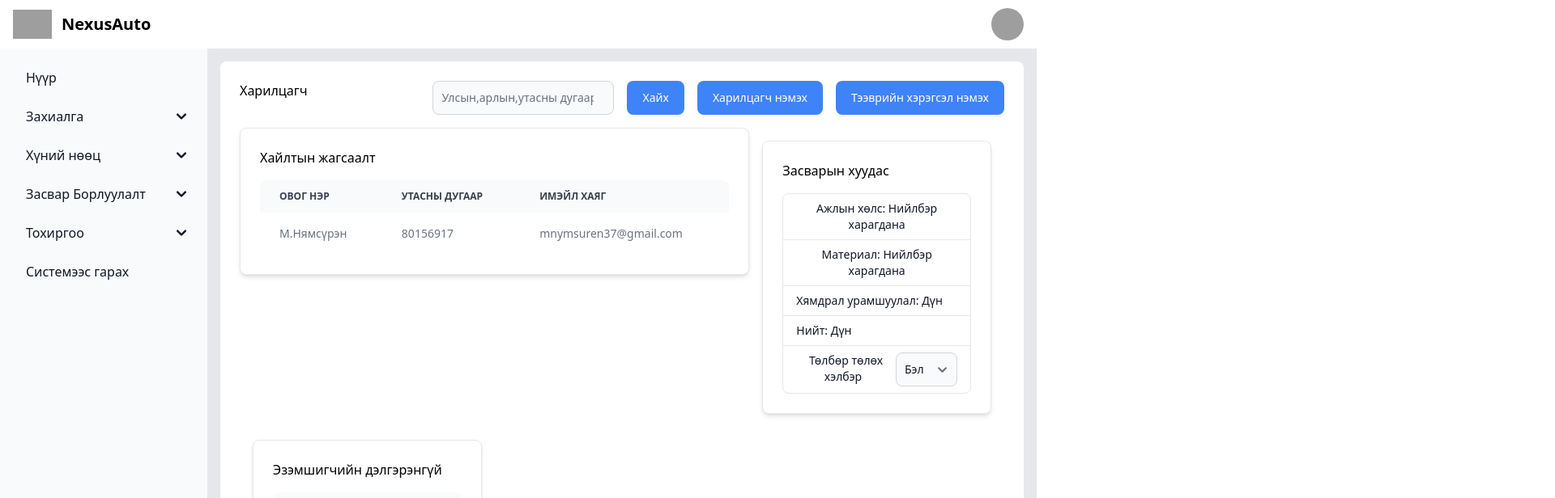
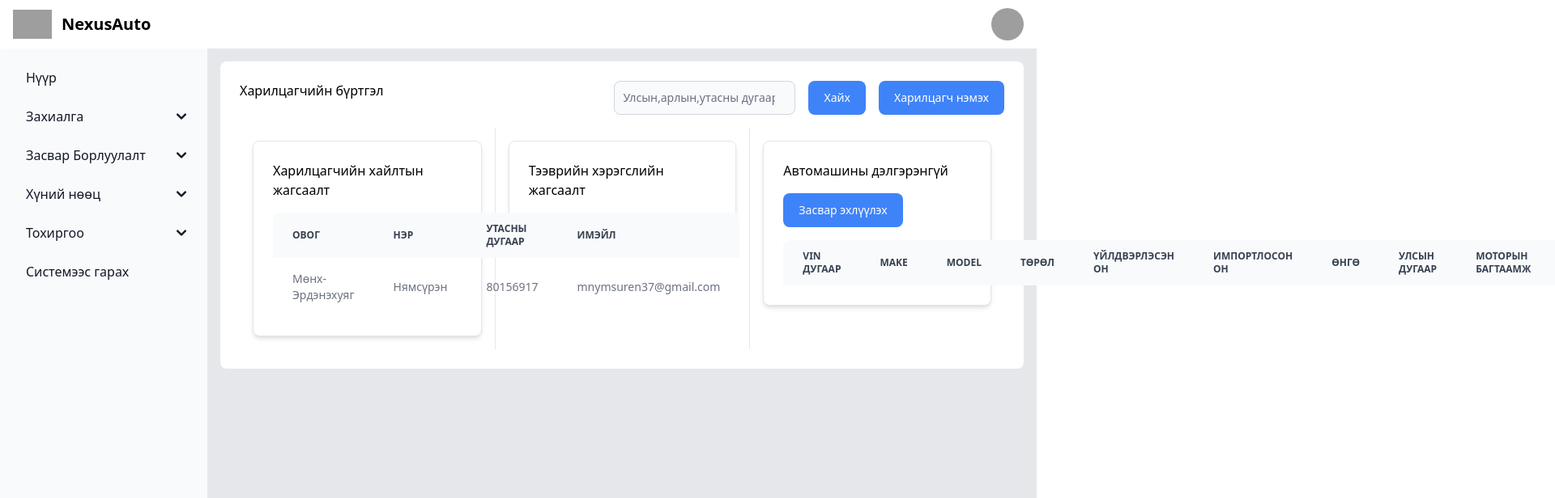
Before and after one commit to Bsodkhuu/systemly_front, a React (Vite) app: page /customer in a window 1280 px wide. Shown: the top 616 px of the page at 81% size, 1920 px wide, since content can reach past the window. Built offline with nearby package versions, Linux system fonts and the light colour scheme; grey boxes are pictures that could not be loaded.

Commit message:
customer edit

```diff
--- a/src/components/sidebar.jsx
+++ b/src/components/sidebar.jsx
@@ -12,18 +12,19 @@ const SidebarComponent = () => {
             <Item href="/my">Миний захиалга</Item>
             <Item href="/order">Захиалга хийх</Item>
           </Collapse>
-
-          <Collapse label="Хүний нөөц">
-            <Item href="/human">Нийт ажилчдын бүртгэл</Item>
-            <Item href="/naryd">Нарядын тайлан</Item>
-
-          </Collapse>
-
           <Collapse label="Засвар Борлуулалт">
             <Item href="/customer">Харилцагчийн бүртгэл</Item>
             <Item href="/sale">Засвар,борлуулалтын бүртгэл</Item>
             <Item href="/spare">Сэлбэгийн үлдэгдэл</Item>
+            <Item href="/service">Үйлчилгээний цаг</Item>
           </Collapse>
+          <Collapse label="Хүний нөөц">
+            <Item href="/human">Нийт ажилчдын бүртгэл</Item>
+            {/* <Item href="/naryd">Нарядын тайлан</Item> */}
+
+          </Collapse>
+
+
           <Collapse label="Тохиргоо">
             <Item href="/settings">Засвар</Item>
             <Item href="/price">Засварын үнийн тохиргоо</Item>
--- a/src/main.jsx
+++ b/src/main.jsx
@@ -25,11 +25,16 @@ import EmployeeHistory from "./pages/Human/Employee_history";
 import Inactive from "./pages/Settings/Inactive";
 import Transport from "./pages/Customer/Transport";
 import Zahialga from "./pages/Order/zahialga";
+import Service from "./pages/Customer/Service";
 
 const router = createBrowserRouter([
   {
     path: "/",
     element: <App />,
+  },
+  {
+    path: "/service",
+    element: <Service/>
   },
   {
     path: "/zahialga",
--- /dev/null
+++ b/src/pages/Customer/Service/index.jsx
@@ -0,0 +1,10 @@
+
+import Layout from "../../../components/layout";
+const Service = ()=> {
+  return(
+    <Layout>
+       <h1>Үйлчилгээний цаг авах</h1>
+    </Layout>
+  );
+}
+export default Service;
--- a/src/pages/Customer/index.jsx
+++ b/src/pages/Customer/index.jsx
@@ -44,21 +44,27 @@ const Customer = () => {
             <div className="flex gap-4">
               <div className="w-1/2">
                 <div className="mb-2 block">
-                  <Label htmlFor="fullname" value="Овог Нэр" />
+                  <Label htmlFor="firstName" value="Овог" />
                 </div>
-                <TextInput id="fullname" />
+                <TextInput id="firstName" />
               </div>
+              <div className="w-1/2">
+                <div className="mb-2 block">
+                  <Label htmlFor="lastName" value="Нэр" />
+                </div>
+                <TextInput id="lastName" />
+              </div>
+            </div>
+            <div className="flex gap-4">
               <div className="w-1/2">
                 <div className="mb-2 block">
                   <Label htmlFor="phone" value="Утасны дугаар" />
                 </div>
                 <TextInput id="phone" />
               </div>
-            </div>
-            <div className="flex gap-4">
               <div className="w-1/2">
                 <div className="mb-2 block">
-                  <Label htmlFor="email" value="Имэйл" />
+                  <Label htmlFor="email" value="Имэйл"/>
                 </div>
                 <TextInput id="email" />
               </div>
@@ -77,7 +83,7 @@ const Customer = () => {
       <div className="p-4 bg-gray-200 h-screen w-full">
         <div className="bg-white p-6 rounded-lg">
           <div className="flex justify-between mb-4">
-          <h4 className="text-1xl">Харилцагч</h4>
+          <h4 className="text-1xl">Харилцагчийн бүртгэл</h4>
             <div className="flex gap-4">
               <TextInput id="search" type="search" placeholder="Улсын,арлын,утасны дугаараар хайх" />
               <Button className="bg-blue-500" onClick={search}>
@@ -86,174 +92,74 @@ const Customer = () => {
               <Button className="bg-blue-500" onClick={openModal}>
                 Харилцагч нэмэх
               </Button>
-              <a href="/transport">
+              {/* <a href="/transport">
                 <Button className="bg-blue-500">
                   Тээврийн хэрэгсэл нэмэх
                 </Button>
-              </a>
+              </a> */}
             </div>
           </div>
-         <div className="grid grid-cols-3">
 
-         <div className="col-span-2">
-            <div className="w-50">
+
+
+       {/* owner, vehicle search and details  */}
+
+       <div className="grid grid-cols-3 divide-x">
+        <div className="p-4">
           <Card>
-              <h1>Хайлтын жагсаалт</h1>
+            <h5 className="text-1xl">Харилцагчийн хайлтын жагсаалт</h5>
             <Table>
               <Table.Head className="uppercase">
-                 <Table.HeadCell>Овог нэр</Table.HeadCell>
+                 <Table.HeadCell>Овог</Table.HeadCell>
+                 <Table.HeadCell>Нэр</Table.HeadCell>
                  <Table.HeadCell>Утасны дугаар</Table.HeadCell>
-                 <Table.HeadCell>Имэйл хаяг</Table.HeadCell>
-
+                 <Table.HeadCell>Имэйл</Table.HeadCell>
               </Table.Head>
               <Table.Body className="divide-y">
                 <Table.Row>
-                    <Table.Cell>М.Нямсүрэн</Table.Cell>
+                  <Table.Cell>Мөнх-Эрдэнэхуяг</Table.Cell>
+                  <Table.Cell>Нямсүрэн</Table.Cell>
                   <Table.Cell>80156917</Table.Cell>
                   <Table.Cell>mnymsuren37@gmail.com</Table.Cell>
-
                 </Table.Row>
               </Table.Body>
             </Table>
           </Card>
         </div>
+        <div className="p-4">
+          <Card>
+            <h5 className="text-1xl">Тээврийн хэрэгслийн жагсаалт</h5>
+          </Card>
           </div>
         <div className="p-4">
-            <div className="w-68">
           <Card>
-            <h1>Засварын хуудас</h1>
-            <ListGroup>
-              <ListGroup.Item>
-                Ажлын хөлс: Нийлбэр харагдана
-              </ListGroup.Item>
-              <ListGroup.Item>
-                Материал: Нийлбэр харагдана
-              </ListGroup.Item>
-              <ListGroup.Item>
-                Хямдрал урамшуулал: Дүн
-              </ListGroup.Item>
-              <ListGroup.Item>
-                Нийт: Дүн
-              </ListGroup.Item>
-              <ListGroup.Item>
-              Төлбөр төлөх хэлбэр
-               &nbsp;
-              <Select>
-
-                <option value="belen">Бэлэн</option>
-                <option value="cart">Карт</option>
-                <option value="qpay">Qpay</option>
-              </Select>
-              </ListGroup.Item>
-
-            </ListGroup>
-            </Card>
-            </div>
-          </div>
-
-          <div className="p-4">
-            <div className="w-58">
-              <Card>
-              <h1>Эзэмшигчийн дэлгэрэнгүй</h1>
+            <h5 className="text-1xl">Автомашины дэлгэрэнгүй </h5>
+            <a href="#">
+              <Button className="bg-blue-500">
+                Засвар эхлүүлэх
+              </Button>
+            </a>
             <Table>
               <Table.Head className="uppercase">
-                  <Table.HeadCell>
-                    Овог Нэр
-                  </Table.HeadCell>
-
+                 <Table.HeadCell>Vin дугаар</Table.HeadCell>
+                 <Table.HeadCell>Make</Table.HeadCell>
+                 <Table.HeadCell>Model</Table.HeadCell>
+                 <Table.HeadCell>Төрөл</Table.HeadCell>
+                 <Table.HeadCell>Үйлдвэрлэсэн он</Table.HeadCell>
+                 <Table.HeadCell>Импортлосон он</Table.HeadCell>
+                 <Table.HeadCell>Өнгө</Table.HeadCell>
+                 <Table.HeadCell>Улсын дугаар</Table.HeadCell>
+                 <Table.HeadCell>Моторын багтаамж</Table.HeadCell>
+                 <Table.HeadCell>Шатахууны төрөл</Table.HeadCell>
+                 <Table.HeadCell>Хурдны хайрцаг</Table.HeadCell>
+                 <Table.HeadCell>Гуйлт</Table.HeadCell>
 
               </Table.Head>
-                <Table.Body className="divide-y">
-                <Table.Row>
-                  <Table.Cell>М.Нямсүрэн</Table.Cell>
-
-                </Table.Row>
-                </Table.Body>
             </Table>
           </Card>
         </div>
        </div>
 
-
-        {/* <div className="col-span-2">
-        <div className="p-4">
-            <div className="w-68">
-            <Card>
-            <h1>Автомашины дэлгэрэнгүй</h1>
-            <Table>
-              <Table.Head className="uppercase">
-                <Table.HeadCell>
-                  Make name
-                </Table.HeadCell>
-                <Table.HeadCell>
-                  Загварын нэр
-                </Table.HeadCell>
-                <Table.HeadCell>
-                  Үйлдвэрлэгчийн нэр
-                </Table.HeadCell>
-                <Table.HeadCell>
-                  Үйлдвэрлэсэн жилээс өмнөх он
-                </Table.HeadCell>
-                <Table.HeadCell>
-                  Үйлдвэрлэсэн жил
-                </Table.HeadCell>
-                <Table.HeadCell>
-                  Машины анги
-                </Table.HeadCell>
-                <Table.HeadCell>
-                  Машины эд анги
-                </Table.HeadCell>
-
-              </Table.Head>
-              <Table.Body>
-                <Table.Row>
-                  <Table.Cell>Rivan</Table.Cell>
-                  <Table.Cell>R1T</Table.Cell>
-                  <Table.Cell>Abarth</Table.Cell>
-                  <Table.Cell>
-                    <TextInput type="date" />
-                  </Table.Cell>
-                  <Table.Cell>
-                    <TextInput type="date" />
-                  </Table.Cell>
-                  <Table.Cell>SUV</Table.Cell>
-                  <Table.Cell>SUV</Table.Cell>
-
-                </Table.Row>
-              </Table.Body>
-            </Table>
-            </Card>
-            </div>
-         </div>
-        </div> */}
-        {/* <div className="col-span-2">
-
-            <div className="w-68">
-            <Card>
-            <h1>Үйлчилгээний дэлгэрэнгүй</h1>
-            <Table>
-              <Table.Head className="uppercase">
-                <Table.HeadCell>Items</Table.HeadCell>
-                <Table.HeadCell>Тоо ширхэг</Table.HeadCell>
-                <Table.HeadCell>Нэгжийн үнэ</Table.HeadCell>
-
-                <Table.HeadCell>Нийт үнэ</Table.HeadCell>
-              </Table.Head>
-              <Table.Body>
-                <Table.Row>
-                  <Table.Cell>11</Table.Cell>
-                  <Table.Cell>1</Table.Cell>
-                  <Table.Cell>11.0000</Table.Cell>
-                  <Table.Cell>11.0000</Table.Cell>
-                </Table.Row>
-              </Table.Body>
-            </Table>
-            </Card>
-
-         </div>
-        </div> */}
-
-        </div>
         </div>
       </div>
     </Layout>
--- a/src/pages/Order/Inquiry/index.jsx
+++ b/src/pages/Order/Inquiry/index.jsx
@@ -68,7 +68,7 @@ const Inquiry = () => {
                      <div className="flex">
 
                         <div className="p-4">
-                           <FileInput />
+                         <Card className="max-w-lg">
                            <div className="w-3/4">
                             <Label htmlFor="description" value="Тайлбар бичих" />
                              <Textarea id="description"/>
@@ -77,12 +77,14 @@ const Inquiry = () => {
                                 Хүсэлт илгээх
                              </Button>
                            </div>
+                           </Card>
                         </div>
 
                      </div>
                      {/* сэлбэгийн жагсаалт харуулах  */}
                    <div className="p-4">
                      <Card>
+                        <FileInput />
                         <h1 className="text-1xl">Сэлбэгийн үнийн саналын жагсаалт</h1>
                          <Table>
                            <Table.Head className="uppercase">
--- a/src/pages/Order/index.jsx
+++ b/src/pages/Order/index.jsx
@@ -6,7 +6,8 @@
 // import { faCartShopping, faMagnifyingGlass } from "@fortawesome/free-solid-svg-icons";
 
 import Layout from "../../components/layout";
-import { Button} from "flowbite-react";
+import { Button, TextInput} from "flowbite-react";
+import {useState} from "react";
 
 // const Order = () => {
 
@@ -139,12 +140,41 @@ import { Button} from "flowbite-react";
 
 
 const Order = () => {
+  const [showSearch, setShowSearch] = useState(false);
+
+  function search(){
+    setShowSearch();
+  }
   return (
+
     <Layout>
       <div className="p-4 bg-gray-200 h-screen w-full">
         <div className="bg-white p-6 rounded-lg">
           <div className="flex justify-between mb-4">
-           <h1 className="text-1xl"></h1>
+           <h1 className="text-1xl">Захиалга хийх </h1>
+           <div className="flex gap-4">
+           <TextInput id="search" type="search" placeholder="Хайх" />
+           <Button className="bg-blue-500" onClick={search}>
+            Хайх
+           </Button>
+           </div>
+          </div>
+
+          <div className="flex flex-wrap items-center gap-2">
+            <div>
+              <a href="/zahialga">
+              <Button size="xl">
+                Захиалга
+              </Button>
+              </a>
+            </div>
+            <div>
+            <a href="/inquiry">
+              <Button size="xl">
+                Inquiry
+              </Button>
+              </a>
+            </div>
           </div>
         </div>
       </div>
--- a/src/pages/Order/zahialga.jsx
+++ b/src/pages/Order/zahialga.jsx
@@ -1,12 +1,138 @@
+
+import { TextInput, Button, Carousel, Card, Table, Select, Label, Avatar, ListGroup} from "flowbite-react";
 import Layout from "../../components/layout";
+import Cart from "../Order/Cart/index";
+import { useState } from "react";
+import { FontAwesomeIcon } from "@fortawesome/react-fontawesome";
+import { faCartShopping, faMagnifyingGlass } from "@fortawesome/free-solid-svg-icons";
 
 
-const Zahialga = ()=>{
-    return (
-        <Layout>
 
-        </Layout>
-    );
+const Zahialga = () => {
+
+
+  const [showSearch, setSearch] = useState(false);
+  const [showCancel, setCancel] = useState(false);
+
+  function Haih(){
+      //fetch api
+     setSearch(true);
+  }
+  function cancel(){
+    //fetch api
+   setCancel(true);
+}
+const reviews = [
+  {
+     id: 1,
+     image: "https://flowbite.com/docs/images/carousel/carousel-1.svg",
+     link:""
+  },
+  {
+     id: 2,
+     link:"",
+     image: "https://flowbite.com/docs/images/carousel/carousel-1.svg",
+  },
+];
+  return (
+    <Layout>
+        <div className="p-4 bg-gray-200 h-screen w-full">
+         <div className="bg-white p-6 rounded-lg">
+           <div className="flex justify-between mb-4">
+            <h5 className="text-1xl">Сэлбэгийн захиалга хийх</h5>
+            <a href="/inquiry">
+            <h5 className="text-1xl">Inquiry</h5>
+            </a>
+           <div className="flex gap-4">
+               <div className="w-1/2">
+                 <div className="mb-2 block">
+                 <Label htmlFor="brand" value="Брэнд"/>
+                 </div>
+                 <Select id="brand">
+                 <option value="meyle">Meyle</option>
+                 <option value="bosticon">Bosch</option>
+                 </Select>
+               </div>
+              <div className="w-1/2">
+                <div className="mb-2 block">
+                  <Label htmlFor="category" value="Ангилал" />
+                </div>
+                <Select id="category">
+                <option value="Engine">Engine</option>
+                </Select>
+              </div>
+            <div className="w-1/2">
+               <div className="mb-2 block">
+               <FontAwesomeIcon icon={faMagnifyingGlass} />
+                </div>
+                <TextInput id="search" type="search" placeholder="Хайх" />
+            </div>
+           </div>
+           </div>
+           {/* Category, subcategory */}
+           <div className="grid grid-cols-2 ">
+            <div className="col-span-2">
+            <div className="h-56 sm:h-64 xl:h-80 2xl:h-96">
+                  <Carousel>
+                   {reviews.map(review => (
+                       <img className="d-block w-50"
+                       src={review.image}
+                       alt={review.link} />
+                   ))}
+                  </Carousel>
+                </div>
+            </div>
+            {/* Захиалга */}
+            <div className="p-4">
+              <Card>
+              <Table>
+                <Table.Head className="uppercase">
+                <Table.HeadCell>Сериал</Table.HeadCell>
+                 <Table.HeadCell>Брэнд</Table.HeadCell>
+                 <Table.HeadCell>OE</Table.HeadCell>
+                 <Table.HeadCell>Партын дугаар</Table.HeadCell>
+                 <Table.HeadCell>Тайлбар</Table.HeadCell>
+                 <Table.HeadCell>Нэгжийн үнэ</Table.HeadCell>
+                 <Table.HeadCell>Валют</Table.HeadCell>
+                 <Table.HeadCell>Тоо ширхэг</Table.HeadCell>
+                 <Table.HeadCell>Үйлдэл</Table.HeadCell>
+                </Table.Head>
+                <Table.Body className="divide-y">
+                <Table.Row>
+                <Table.Cell>EK508</Table.Cell>
+                  <Table.Cell>
+                    <Avatar src="" />
+                  </Table.Cell>
+                  <Table.Cell>12345</Table.Cell>
+                  <Table.Cell>Meyle</Table.Cell>
+                  <Table.HeadCell>OE</Table.HeadCell>
+                  <Table.Cell>10.000</Table.Cell>
+                  <Table.Cell>$</Table.Cell>
+                  <Table.Cell>
+                    <TextInput type="number" id="numbers"/>
+                  </Table.Cell>
+                  <Table.Cell className="text-xl space-x-2">
+
+                  <FontAwesomeIcon icon={faCartShopping} />
+
+                </Table.Cell>
+                </Table.Row>
+                </Table.Body>
+              </Table>
+              </Card>
+
+            </div>
+
+            {/* Сагс */}
+
+              <Cart/>
+            {/* захиалга үүсгэх  */}
+           </div>
+         </div>
+        </div>
+    </Layout>
+  );
 }
 
+
 export default Zahialga;
```
Lines whose indentation alone changed are shown as unchanged.
